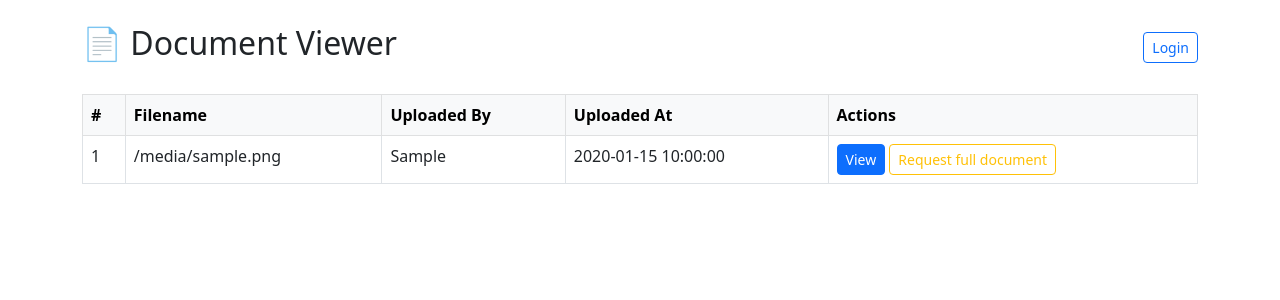
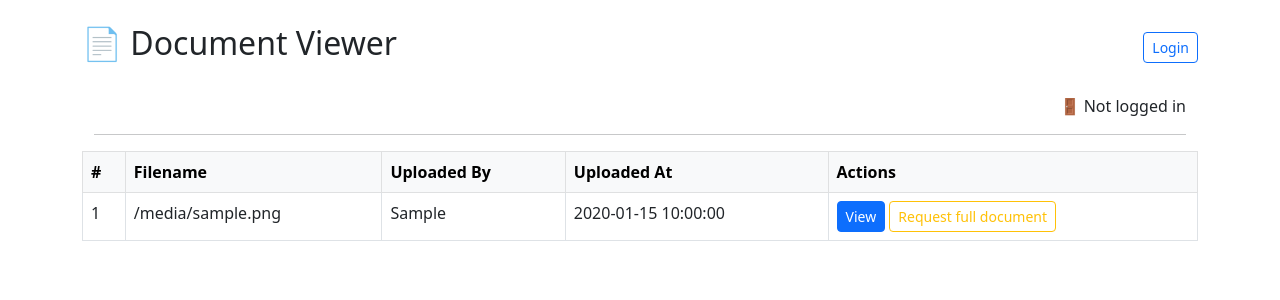
Before and after one commit to Phucsinh238/fastapi-pdf-app, a Python web app: template app/templates/index.html in a window 1280 px wide. Shown: the top 300 px of the page. Run offline with Jinja, Linux system fonts and the light colour scheme; the template is opened without the code that fills it: most values are stand-ins (such as "Sample title", 1, 10 or a date in 2020).

Commit message:
Update index.html

```diff
--- a/app/templates/index.html
+++ b/app/templates/index.html
@@ -18,6 +18,19 @@
       {% endif %}
     </div>
   </div>
+
+ <div class="container mt-3">
+        <div class="d-flex justify-content-end">
+            {% if request.state.current_user %}
+                👤 Logged in as <b>{{ request.state.current_user.username }}</b>
+                (role: {{ request.state.current_user.role }})
+            {% else %}
+                🚪 Not logged in
+            {% endif %}
+        </div>
+        <hr>
+        {% block content %}{% endblock %}
+    </div>
 
   {% if request.session.get("role") in ["admin", "superadmin"] %}
     <div class="mb-3">
```
